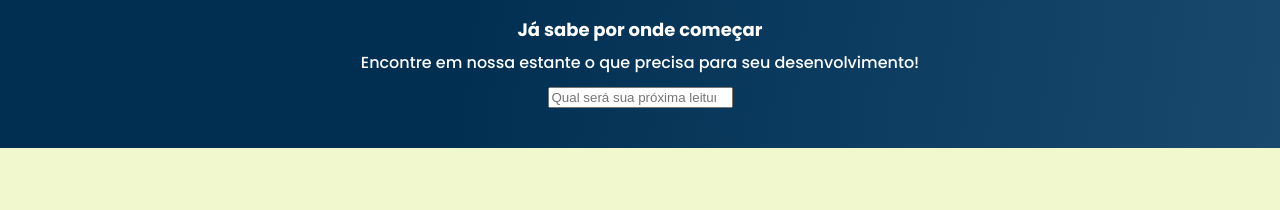
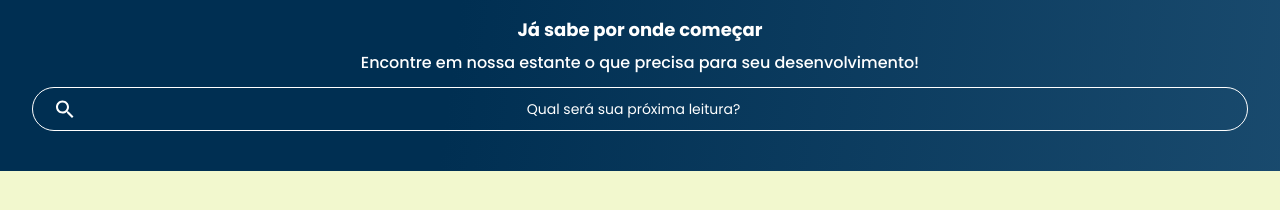
Before and after one commit to Gabriel-Dupla/Alura-Books, a plain HTML site: page index.html in a window 1280 px wide. Shown: the part 108-318 px from the top of the page. Drawn offline with Linux system fonts and the light colour scheme; a web font is replaced by a local one.

Commit message:
Aula 2 Barra de pesquisa

```diff
--- a/styles/banner.css
+++ b/styles/banner.css
@@ -16,3 +16,24 @@
     font-weight: 500;
     margin: 1em ;
 }
+
+.banner__pesquisa {
+    background-color: transparent;
+    border: 1px solid var(--branco);
+    color: var(--branco);
+    border-radius: 24px;
+    padding: 1em;
+    width: 100%;
+
+}
+
+
+.banner__pesquisa::placeholder {
+    font-family: var(--fonte-principal);
+    font-size: 14px;
+    font-weight: 400;
+    text-align: center;
+    color: var(--branco);
+    background: url(../img/Pesquisa.svg) no-repeat;
+    background-position: 0.5em;
+}
```
